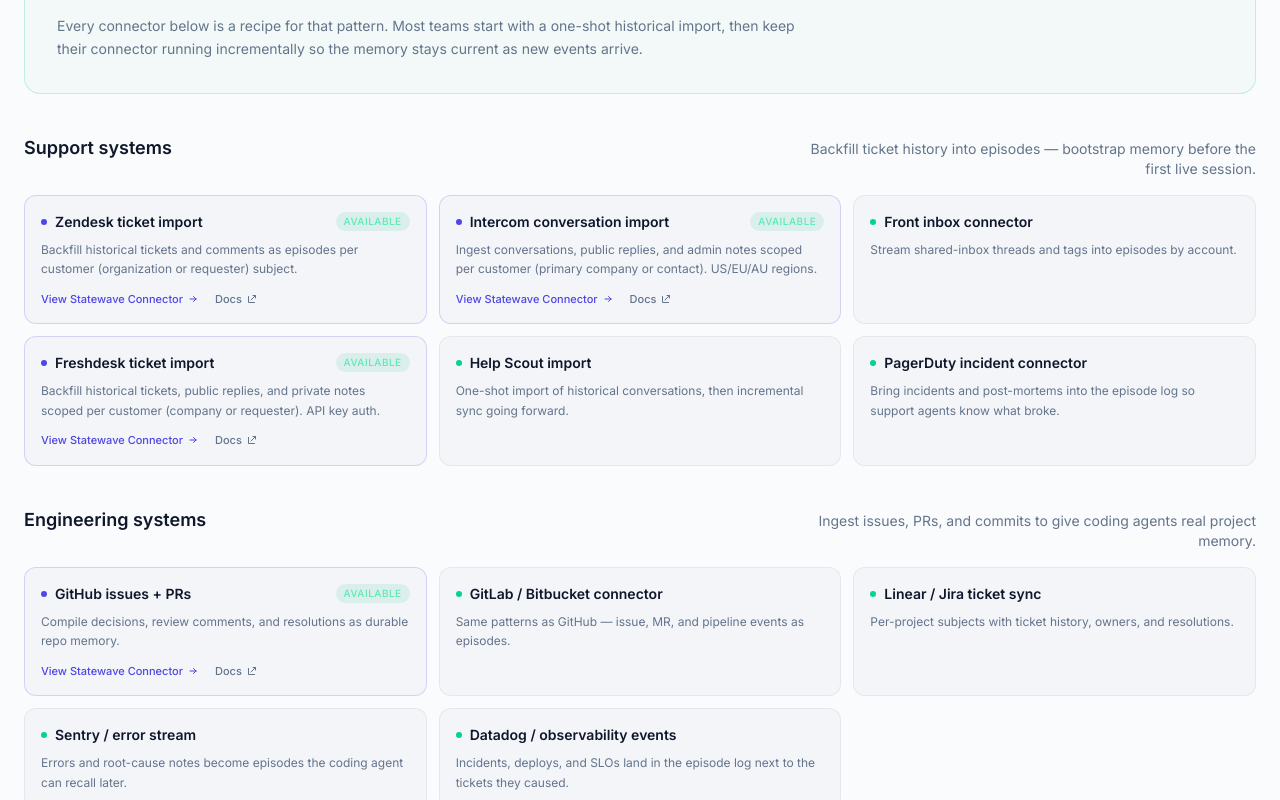
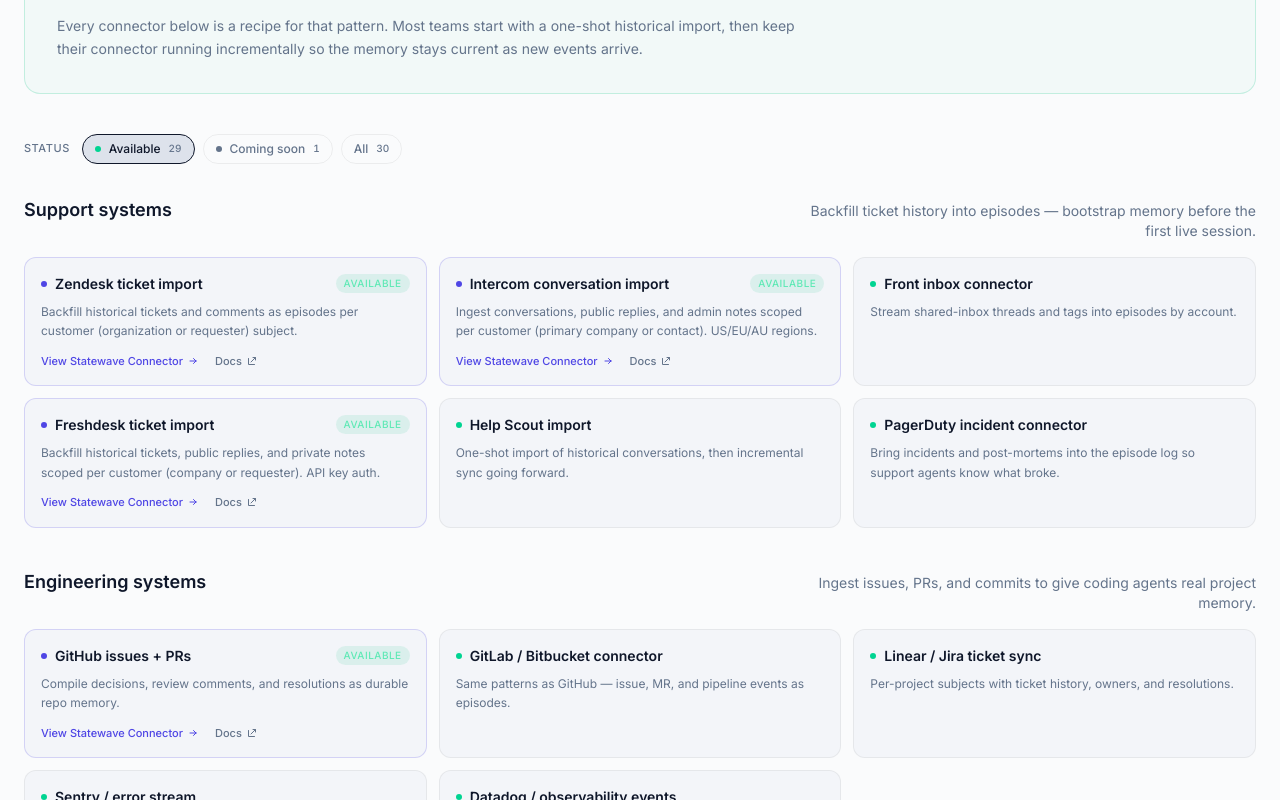
Before and after one commit to jy7lsna/statewave-web, a React (Vite) app: page /use-cases in a window 1280 px wide. Shown: the part 3240-4040 px from the top of the page. Built offline with nearby package versions, Linux system fonts and the light colour scheme; no server answers.

Commit message:
feat(use-cases): add Available/Coming soon filter to the connectors block
Mirrors the use-case status filter on the connectors showcase: "Available"
= usable today (shipped packages + integration recipes), "Coming soon" =
planned packages, plus "All". Defaults to Available. Empty groups hide.

```diff
--- a/src/pages/UseCasesPage.tsx
+++ b/src/pages/UseCasesPage.tsx
@@ -1048,7 +1048,26 @@ function UseCaseCard({ uc, index }: { uc: UseCase; index: number }) {
 
 /* ─── Connectors / bootstrap patterns ────────────────────────────────────── */
 
+type ConnectorStatusFilter = 'all' | 'available' | 'coming-soon'
+
 function ConnectorSection() {
+  // "Available" = usable today (shipped packages + integration recipes);
+  // "Coming soon" = planned packages. Default to Available.
+  const [connectorStatus, setConnectorStatus] =
+    useState<ConnectorStatusFilter>('available')
+  const isComingSoon = (c: Connector) => c.package?.status === 'planned'
+  const connectorMatches = (c: Connector) =>
+    connectorStatus === 'all'
+      ? true
+      : connectorStatus === 'coming-soon'
+        ? isComingSoon(c)
+        : !isComingSoon(c)
+  const connectorCount = (key: ConnectorStatusFilter) =>
+    key === 'all'
+      ? CONNECTORS.length
+      : key === 'coming-soon'
+        ? CONNECTORS.filter(isComingSoon).length
+        : CONNECTORS.filter((c) => !isComingSoon(c)).length
   return (
     <Section id="connectors">
       <div className="max-w-2xl mb-8">
@@ -1107,10 +1126,42 @@ function ConnectorSection() {
         </p>
       </div>
 
+      {/* Status filter — Available (usable today) / Coming soon (planned) / All */}
+      <div className="mb-8 flex flex-wrap items-center gap-2">
+        <span className="text-[11px] font-medium uppercase tracking-wider text-theme-muted mr-1">
+          Status
+        </span>
+        <FilterChip
+          active={connectorStatus === 'available'}
+          onClick={() => setConnectorStatus('available')}
+          label="Available"
+          count={connectorCount('available')}
+          subtle
+          statusDotClass="bg-emerald-400"
+        />
+        <FilterChip
+          active={connectorStatus === 'coming-soon'}
+          onClick={() => setConnectorStatus('coming-soon')}
+          label="Coming soon"
+          count={connectorCount('coming-soon')}
+          subtle
+          statusDotClass="bg-theme-muted"
+        />
+        <FilterChip
+          active={connectorStatus === 'all'}
+          onClick={() => setConnectorStatus('all')}
+          label="All"
+          count={connectorCount('all')}
+          subtle
+        />
+      </div>
+
       {/* Connector groups */}
       <div className="space-y-10">
         {CONNECTOR_GROUPS.map((group) => {
-          const items = CONNECTORS.filter((c) => c.group === group.id)
+          const items = CONNECTORS.filter(
+            (c) => c.group === group.id && connectorMatches(c),
+          )
           if (items.length === 0) return null
           return (
             <div key={group.id}>
```
